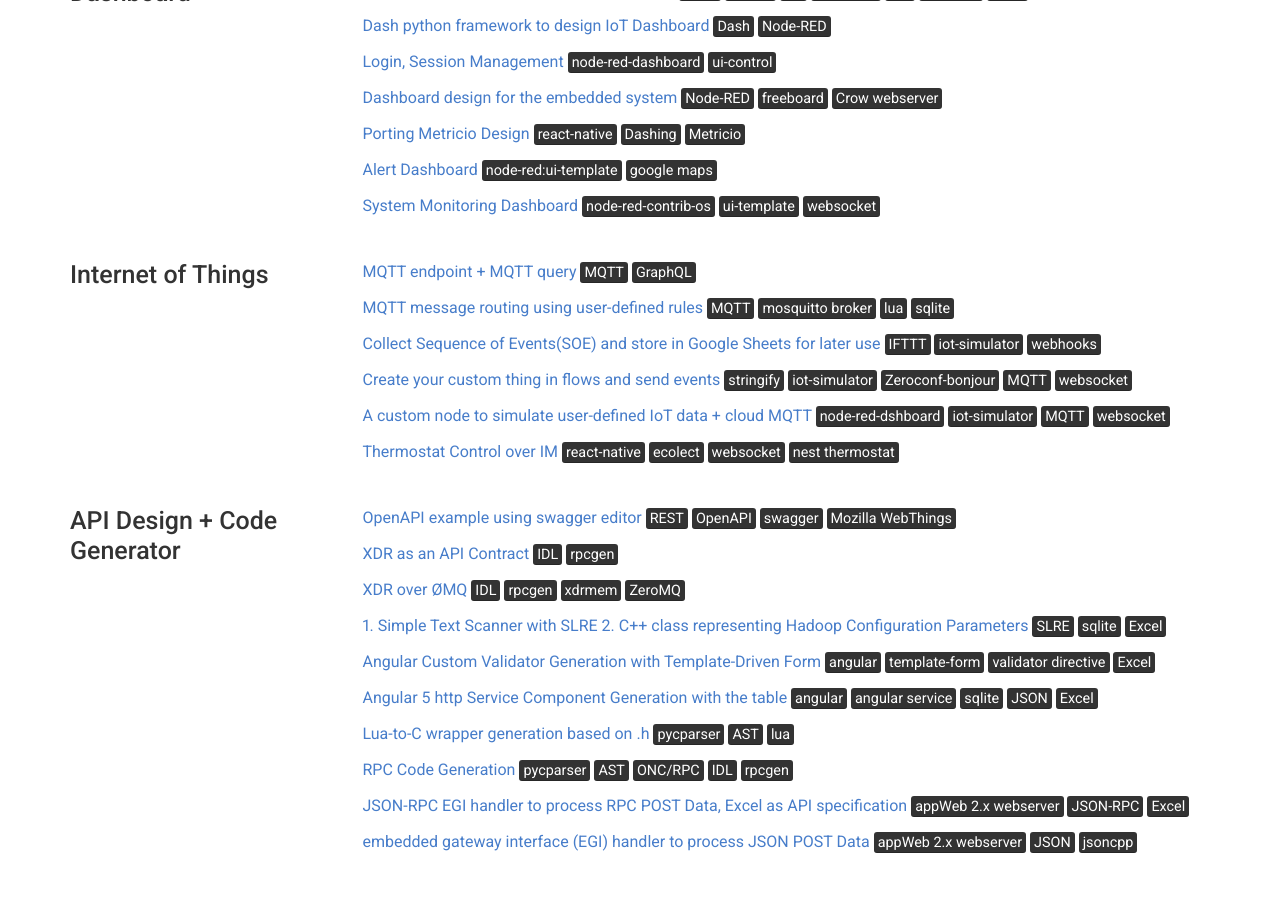
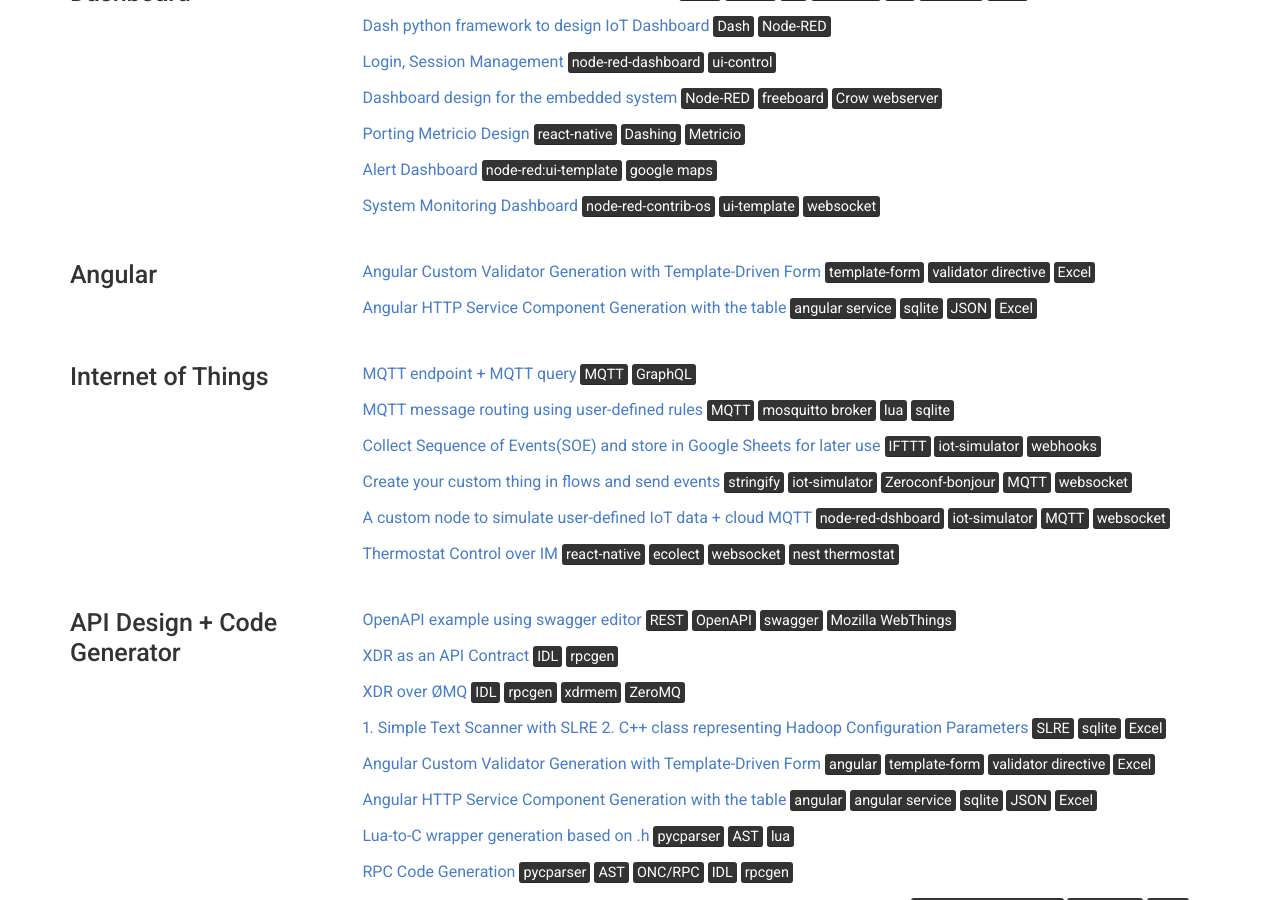
Before and after one commit to phyunsj/phyunsj.github.io, a Jekyll site: the page built from index.md, in a window 1280 px wide and 900 px high, scrolled down 592 px. Built offline with Jekyll 4.4.1, drawn with Linux system fonts in a browser that asks for light colours.

Commit message:
Update projects.yml

```diff
--- a/_data/projects.yml
+++ b/_data/projects.yml
@@ -16,6 +16,14 @@
     [Alert Dashboard](https://github.com/phyunsj/node-red-custom-dashboard-map-page) <mark>node-red:ui-template</mark> <mark>google maps</mark>
 
     [System Monitoring Dashboard](https://github.com/phyunsj/node-red-custom-dashboard-system-page) <mark>node-red-contrib-os</mark> <mark>ui-template</mark> <mark>websocket</mark>
+
+- name: Angular
+  github: phyunsj
+  description: | # this will include new lines to allow paragraphs
+
+    [Angular Custom Validator Generation with Template-Driven Form](https://github.com/phyunsj/angular-custom-validator-generation)   <mark>template-form</mark> <mark>validator directive</mark> <mark>Excel</mark>
+
+    [Angular HTTP Service Component Generation with the table](https://github.com/phyunsj/angular-http-sql-service-component-generation)  <mark>angular service</mark>  <mark>sqlite</mark> <mark>JSON</mark> <mark>Excel</mark>
 
 - name: Internet of Things
   github: phyunsj
@@ -46,7 +54,7 @@
 
     [Angular Custom Validator Generation with Template-Driven Form](https://github.com/phyunsj/angular-custom-validator-generation)  <mark>angular</mark> <mark>template-form</mark> <mark>validator directive</mark> <mark>Excel</mark>
 
-    [Angular 5 http Service Component Generation with the table](https://github.com/phyunsj/angular-http-sql-service-component-generation) <mark>angular</mark> <mark>angular service</mark>  <mark>sqlite</mark> <mark>JSON</mark> <mark>Excel</mark>
+    [Angular HTTP Service Component Generation with the table](https://github.com/phyunsj/angular-http-sql-service-component-generation) <mark>angular</mark> <mark>angular service</mark>  <mark>sqlite</mark> <mark>JSON</mark> <mark>Excel</mark>
 
     [Lua-to-C wrapper generation based on .h](https://github.com/phyunsj/lua-to-c) <mark>pycparser</mark> <mark>AST</mark>  <mark>lua</mark>
 
```
